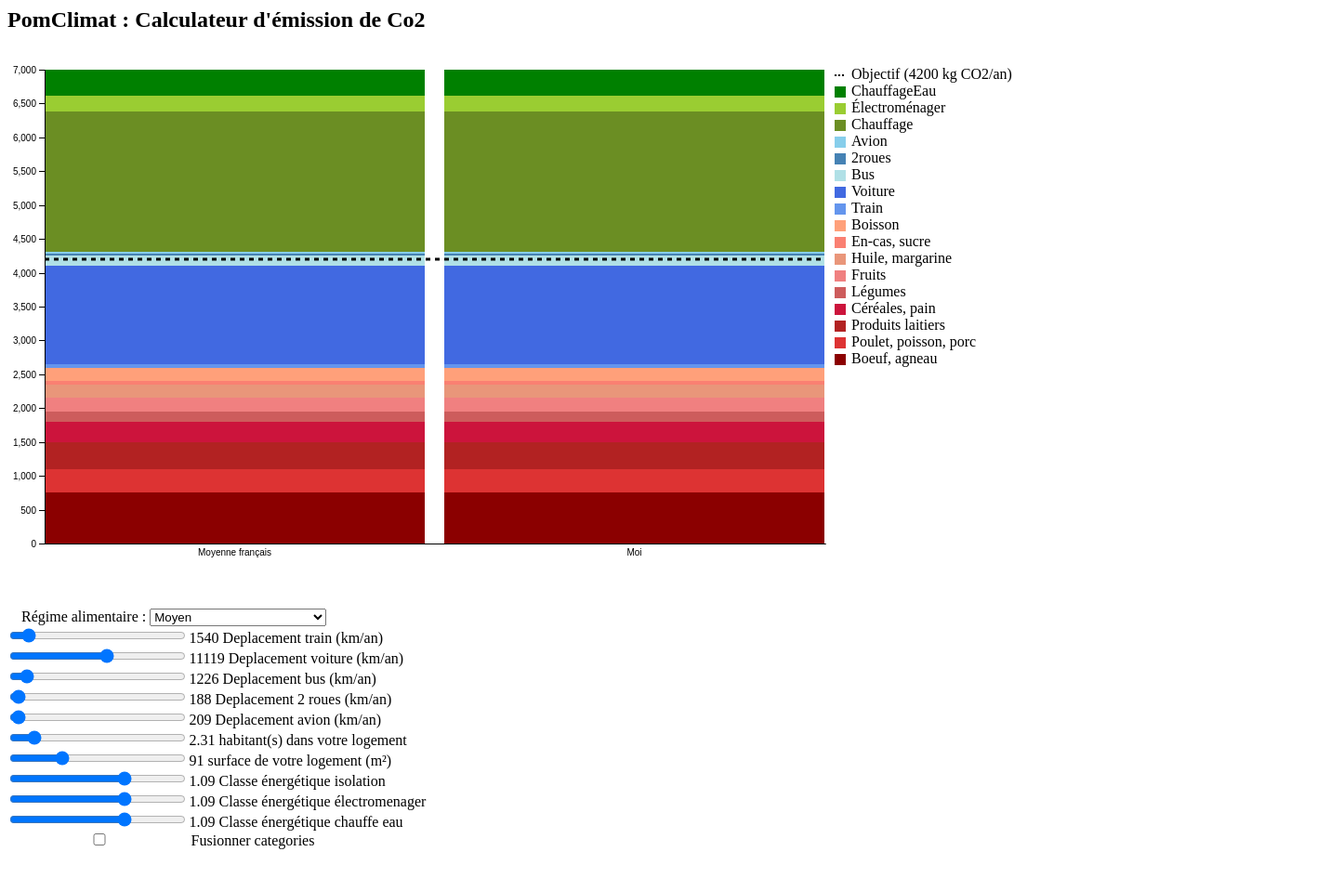
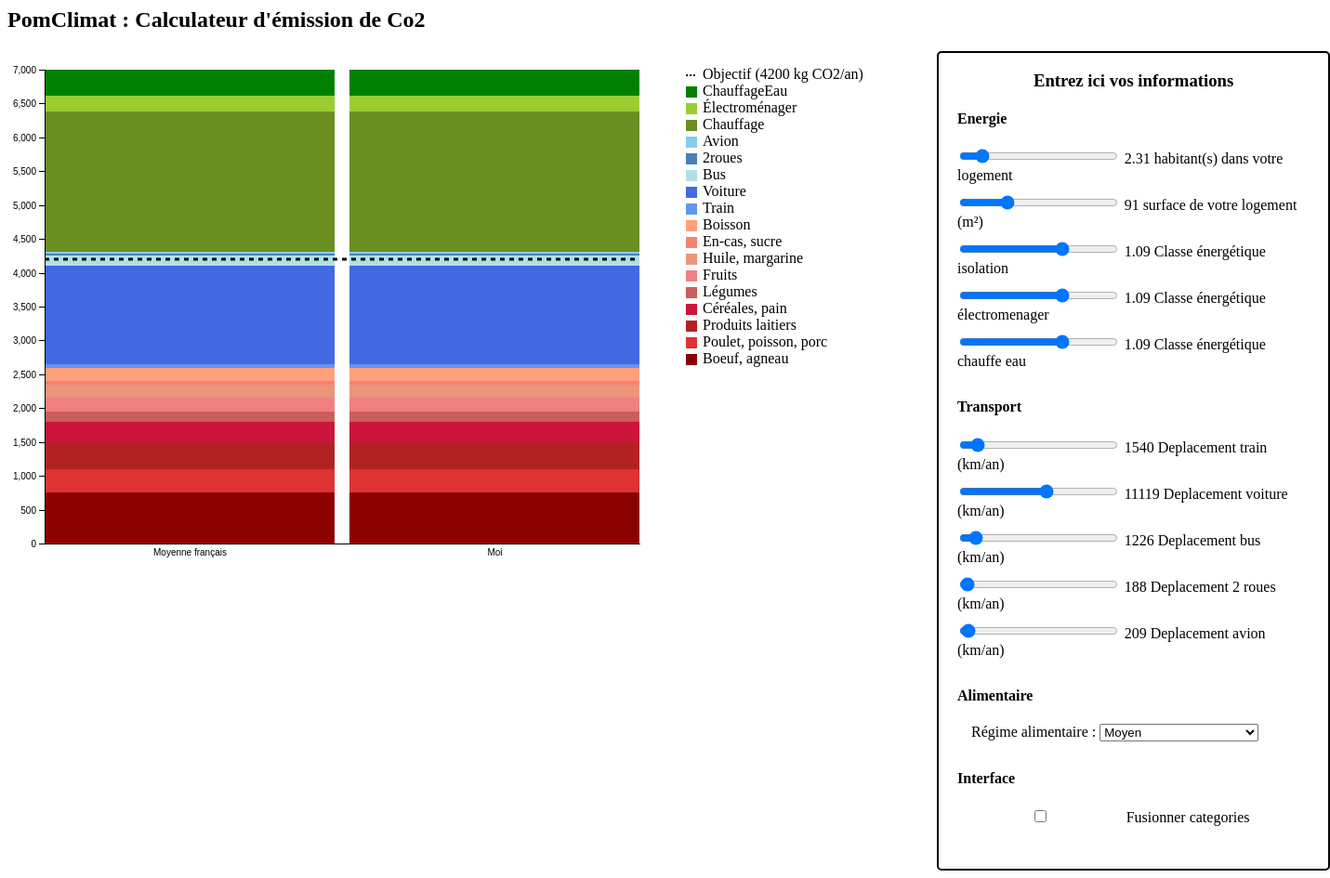
Before and after one commit to LifeHabitsChanger/LifeHabitsChanger.github.io, a plain HTML site: page index.html in a window 1280 px wide. Shown: the whole page at 93% size, 1431 px wide, since content can reach past the window. Drawn offline with nearby package versions, Linux system fonts and the light colour scheme.

Commit message:
Changed interface (form and chart side by side + changed form appearance)

```diff
--- a/index.html
+++ b/index.html
@@ -9,72 +9,113 @@
 
 
     <h2>PomClimat : Calculateur d'émission de Co2</h2>
-    <svg id="chart"></svg>
 
-    <form id="form">
-        <label id="regime" for="alimentaire">Régime alimentaire : </label>
-        <select id="alimentaire" name="alimentaire" size="1">
-            <option>Beaucoup de viande</option>
-            <option selected="selected">Moyen</option>
-            <option>Sans boeuf</option>
-            <option>Végétarien</option>
-            <option>Végan</option>
-        </select>
-        <br />
+    <div id="wrapper">
 
-        <input type="range" id="Train" name="Train" min="0" max="20000" value="0" step="10">
-        <span id="Train-valeur">0</span>
-        <label for="Train">Deplacement train (km/an)</label>
-        <br />
+        <div id="left-div">
+            <svg id="chart"></svg>
+        </div>
 
-        <input type="range" id="Voiture" name="Voiture" min="0" max="20000" value="0" step="10">
-        <span id="Voiture-valeur">0</span>
-        <label for="Voiture">Deplacement voiture (km/an)</label>
-        <br />
+        <div id="right-div">
 
-        <input type="range" id="Bus" name="Bus" min="0" max="20000" value="0" step="10">
-        <span id="Bus-valeur">0</span>
-        <label for="Bus">Deplacement bus (km/an)</label>
-        <br />
+            <h3>Entrez ici vos informations</h3>
 
-        <input type="range" id="2roues" name="2roues" min="0" max="20000" value="0" step="10">
-        <span id="2roues-valeur">0</span>
-        <label for="2roues">Deplacement 2 roues (km/an)</label>
-        <br />
+            <form id="form">
 
-        <input type="range" id="Avion" name="Avion" min="0" max="20000" value="0" step="10">
-        <span id="Avion-valeur">0</span>
-        <label for="Avion">Deplacement avion (km/an)</label>
-        <br />
+                <h4>Energie</h4>
 
-        <input type="range" id="nbHabitant" name="nbHabitant" min="1" max="10" value="0">
-        <span id="nbHabitant-valeur">2.31</span>
-        <label >habitant(s) dans votre logement</label>
-        <br />
+                <div class="form-line">
+                    <input type="range" id="nbHabitant" name="nbHabitant" min="1" max="10" value="0">
+                    <span id="nbHabitant-valeur">2.31</span>
+                    <label >habitant(s) dans votre logement</label>
+                </div>
 
-        <input type="range" id="surface" name="surface" min="9" max="300" value="0">
-        <span id="surface-valeur">91</span>
-        <label >surface de votre logement (m²)</label>
-        <br />
+                <div class="form-line">
+                    <input type="range" id="surface" name="surface" min="9" max="300" value="0">
+                    <span id="surface-valeur">91</span>
+                    <label >surface de votre logement (m²)</label>
+                </div>
 
-        <input type="range" id="Chauffage" name="Chauffage" min="0.73" max="1.27" value="5" step="0.09">
-        <span id="Chauffage-valeur">1.09</span>
-        <label for="Chauffage">Classe énergétique isolation</label>
-        <br />
+                <div class="form-line">
+                    <input type="range" id="Chauffage" name="Chauffage" min="0.73" max="1.27" value="5" step="0.09">
+                    <span id="Chauffage-valeur">1.09</span>
+                    <label for="Chauffage">Classe énergétique isolation</label>
+                </div>
 
-        <input type="range" id="Électroménager" name="Électroménager" min="0.73" max="1.27" value="5" step="0.09">
-        <span id="Électroménager-valeur">1.09</span>
-        <label for="Électroménager">Classe énergétique électromenager</label>
-        <br />
+                <div class="form-line">
+                    <input type="range" id="Électroménager" name="Électroménager" min="0.73" max="1.27" value="5" step="0.09">
+                    <span id="Électroménager-valeur">1.09</span>
+                    <label for="Électroménager">Classe énergétique électromenager</label>
+                </div>
 
-        <input type="range" id="ChauffageEau" name="ChauffageEau" min="0.73" max="1.27" value="5" step="0.09">
-        <span id="ChauffageEau-valeur">1.09</span>
-        <label for="ChauffageEau">Classe énergétique chauffe eau</label>
-        <br />
+                <div class="form-line">
+                    <input type="range" id="ChauffageEau" name="ChauffageEau" min="0.73" max="1.27" value="5" step="0.09">
+                    <span id="ChauffageEau-valeur">1.09</span>
+                    <label for="ChauffageEau">Classe énergétique chauffe eau</label>
+                </div>
 
-        <input type="checkbox" id="fusionner" name="fusionner">
-        <label for="fusionner">Fusionner categories</label>
-    </form>
+
+                <h4>Transport</h4>
+
+                <div class="form-line">
+                    <input type="range" id="Train" name="Train" min="0" max="20000" value="0" step="10">
+                    <span id="Train-valeur">0</span>
+                    <label for="Train">Deplacement train (km/an)</label>
+                </div>
+
+
+                <div class="form-line">
+                    <input type="range" id="Voiture" name="Voiture" min="0" max="20000" value="0" step="10">
+                    <span id="Voiture-valeur">0</span>
+                    <label for="Voiture">Deplacement voiture (km/an)</label>
+                </div>
+
+                <div class="form-line">
+                    <input type="range" id="Bus" name="Bus" min="0" max="20000" value="0" step="10">
+                    <span id="Bus-valeur">0</span>
+                    <label for="Bus">Deplacement bus (km/an)</label>
+                </div>
+
+
+                <div class="form-line">
+                    <input type="range" id="2roues" name="2roues" min="0" max="20000" value="0" step="10">
+                    <span id="2roues-valeur">0</span>
+                    <label for="2roues">Deplacement 2 roues (km/an)</label>
+                </div>
+
+                <div class="form-line">
+                    <input type="range" id="Avion" name="Avion" min="0" max="20000" value="0" step="10">
+                    <span id="Avion-valeur">0</span>
+                    <label for="Avion">Deplacement avion (km/an)</label>
+                </div>
+
+
+                <h4>Alimentaire</h4>
+
+                <div class="form-line">
+                    <label id="regime" for="alimentaire">Régime alimentaire : </label>
+                    <select id="alimentaire" name="alimentaire" size="1">
+                        <option>Beaucoup de viande</option>
+                        <option selected="selected">Moyen</option>
+                        <option>Sans boeuf</option>
+                        <option>Végétarien</option>
+                        <option>Végan</option>
+                    </select>
+                </div>
+
+                <h4>Interface</h4>
+
+                <div class="form-line">
+                    <input type="checkbox" id="fusionner" name="fusionner">
+                    <label for="fusionner">Fusionner categories</label>
+                </div>
+
+            </form>
+        </div>
+    </div>
+
+
+
 
     <!-- TODO: Mettre un DOMContentLoaded et deplacer dans le header -->
     <script src="script.js"></script>
--- a/script.js
+++ b/script.js
@@ -1,6 +1,6 @@
 // Dimensions of the SVG
 const margin = {top: 20, right: 20, bottom: 70, left: 40};
-const width = 1200 - margin.left - margin.right;
+const width = 1000 - margin.left - margin.right;
 const height = 600 - margin.top - margin.bottom;
 
 
@@ -327,7 +327,7 @@ function drawLegend (keys) {
   keys = [...keys].reverse();
   const legend = svg.append('g')
     .attr('class', 'legend')
-    .attr('transform', "translate(850, 0)");
+    .attr('transform', `translate(${width - 250}, 0)`);
 
   legend.selectAll('line')
     .data(['Objectif (4200 kg CO2/an)'])
--- a/style.css
+++ b/style.css
@@ -12,28 +12,41 @@
     stroke-dasharray: 2;
 }
 
-h2 {
-    // padding-top: 2%;
-    // padding-left: 35%;
+#wrapper {
+    display: flex;
 }
 
-svg {
-    // padding-left: 25%;
-    // text-align: center;
+#left-div {
+    flex: 0 0 40%;
+}
+
+#right-div {
+    width: 30%;
+    flex: 0 0 30%;
+
+    padding: 0 20px 20px 20px;
+    border: black solid 2px;
+    border-radius: 5px;
+}
+
+#right-div h3 {
+    text-align: center;
 }
 
 form {
-    // padding-left: 35%;
 }
 
-
-input {
-    width: 15%;
-    margin-right:0;
+.form-line {
+    padding-bottom: 10px;
 }
 
-select {
-    width: 15%;
+.form-line input, .form-line select {
+    width: 45%;
+    margin-right: 3px;
+    vertical-align: baseline;
+}
+
+.form-line label, .form-line span {
 }
 
 #regime {
```
